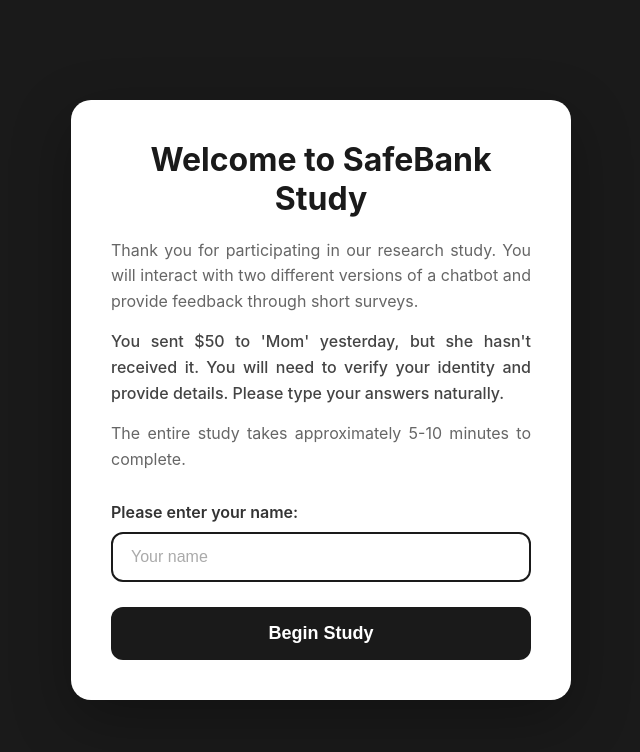
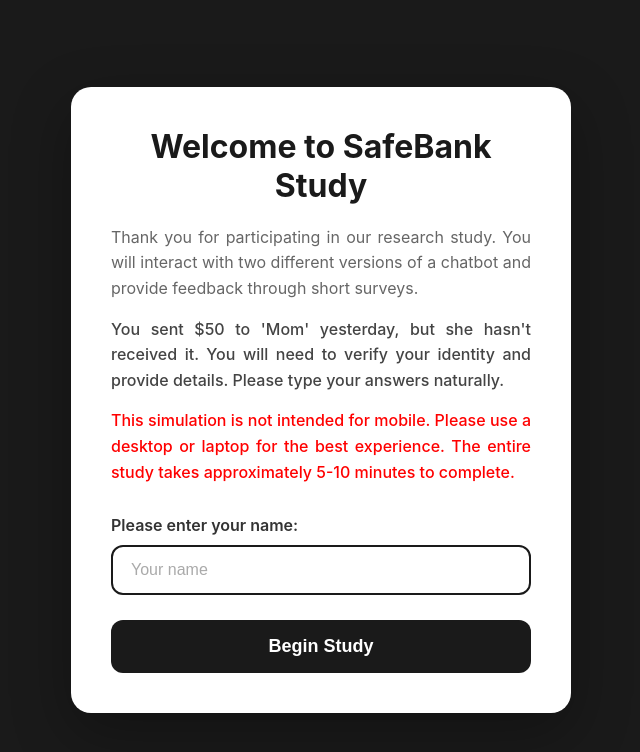
Before and after one commit to leeguhn/leeguhn.github.io, a React (Vite) app: page / in a window 1280 px wide. Shown: the top 752 px of the page, without its empty margins (319-959 px from the left). Built offline with nearby package versions, Linux system fonts and the light colour scheme.

Commit message:
please use desktop

```diff
--- a/src/pages/Welcome.jsx
+++ b/src/pages/Welcome.jsx
@@ -29,8 +29,8 @@
         <p className="welcome-description" style={{fontWeight: '500', color: '#444'}}>
           You sent $50 to 'Mom' yesterday, but she hasn't received it. You will need to verify your identity and provide details. Please type your answers naturally.
         </p>
-        <p className="welcome-description">
-          The entire study takes approximately 5-10 minutes to complete.
+        <p className="welcome-description" style={{fontWeight: '500', color: 'red'}}>
+          This simulation is not intended for mobile. Please use a desktop or laptop for the best experience. The entire study takes approximately 5-10 minutes to complete.
         </p>
 
         <form onSubmit={handleSubmit} className="welcome-form">
```
